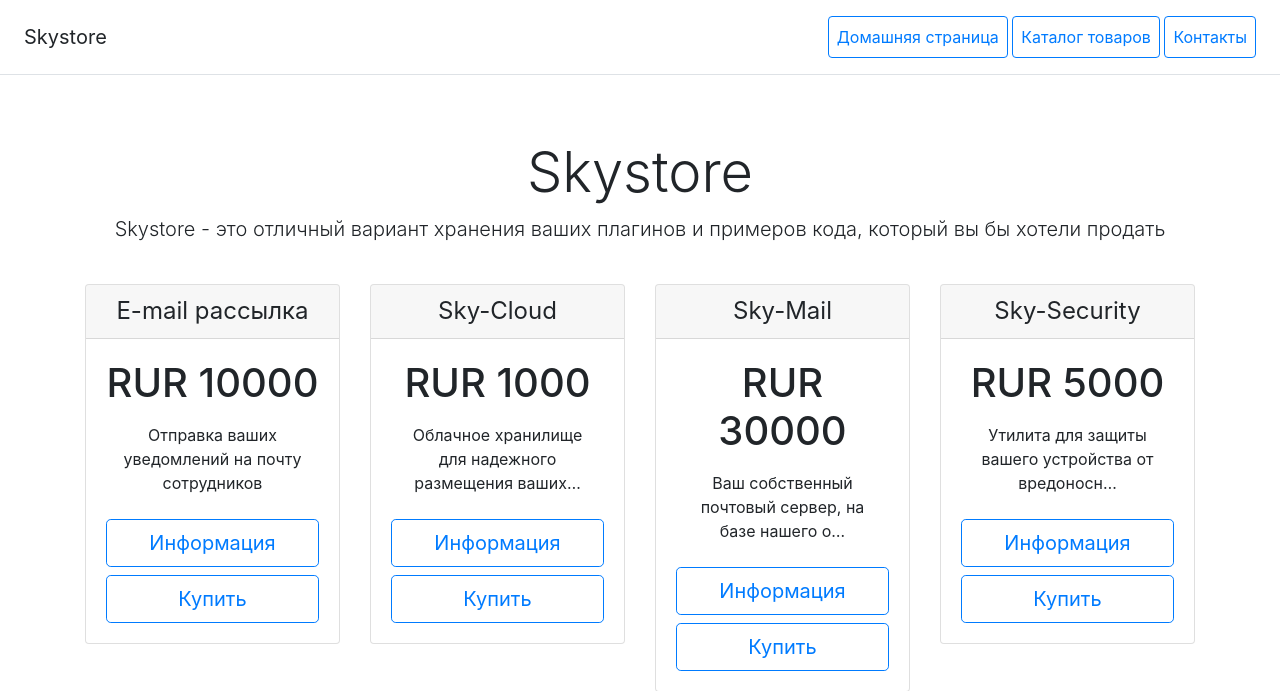
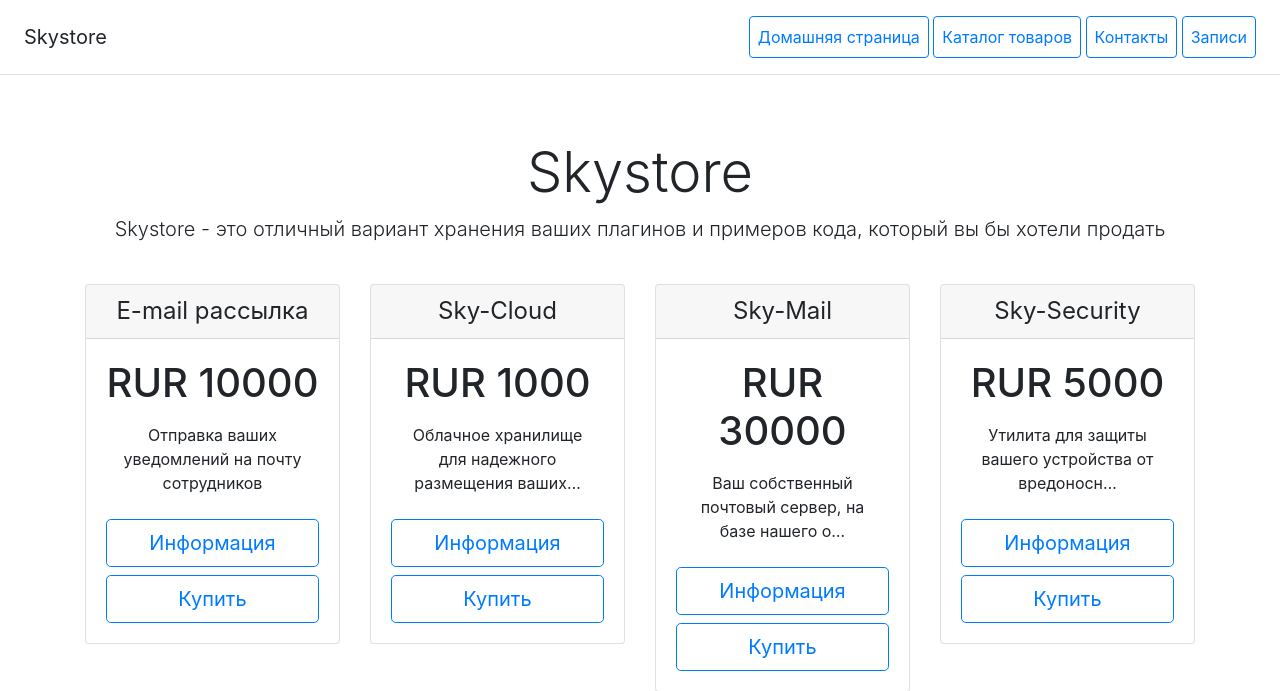
Before and after one commit to DSulzhits/06_2, a Django app: page / in a window 1280 px wide. Shown: the top 691 px of the page. Run offline with Django 4.2, Linux system fonts and the light colour scheme; some libraries are stand-ins or nearby versions.

Commit message:
Добавлена кнопка для перехода на страницу блогов

```diff
--- a/catalog/templates/catalog/includes/inc_catalog_menu.html
+++ b/catalog/templates/catalog/includes/inc_catalog_menu.html
@@ -3,4 +3,5 @@
     <a class="p-2 btn btn-outline-primary" href="/">Домашняя страница</a>
     <a class="p-2 btn btn-outline-primary" href="/products/">Каталог товаров</a>
     <a class="p-2 btn btn-outline-primary" href="/contacts/">Контакты</a>
+    <a class="p-2 btn btn-outline-primary" href="/blog_records/">Записи</a>
 </nav>
```
